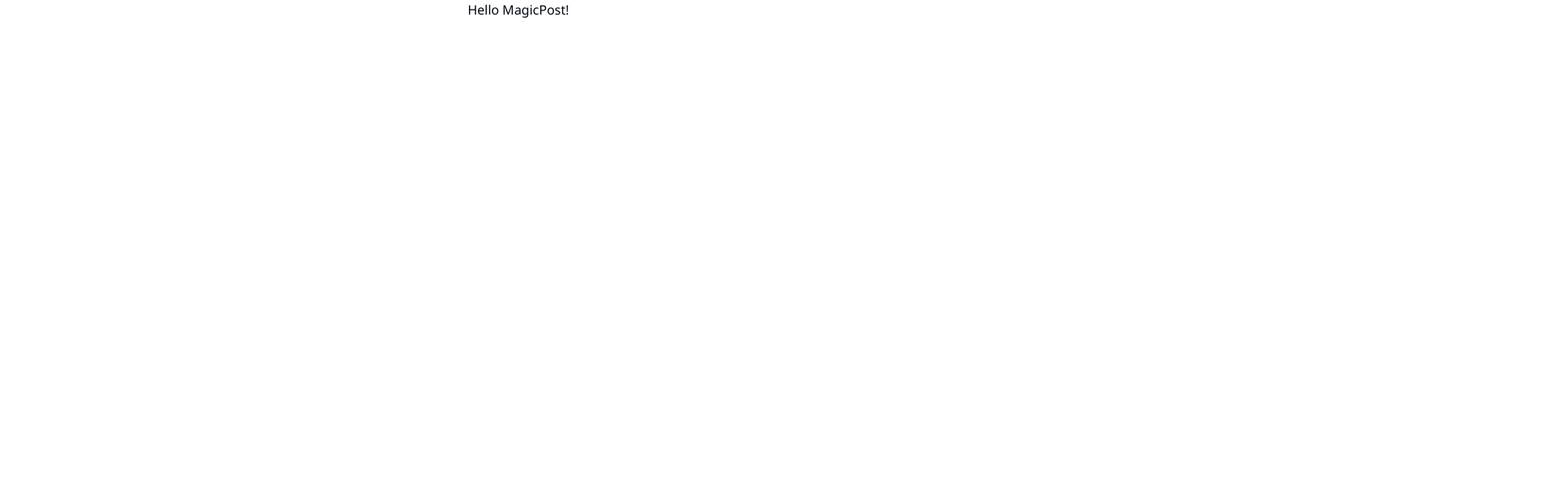
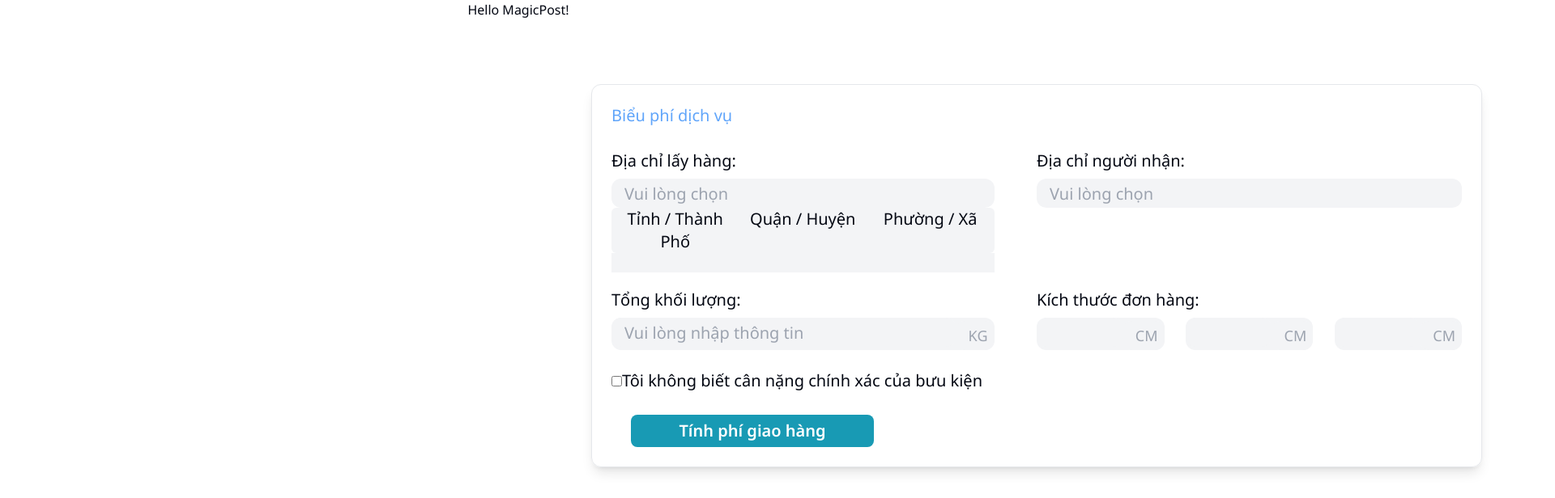
Before and after one commit to MagicPost/webapp, a Next.js app: page / in a window 1280 px wide. Shown: the top 616 px of the page at 81% size, 1920 px wide, since content can reach past the window. Built offline with nearby package versions, Linux system fonts and the light colour scheme.

Commit message:
cuoc phi uoc tinh

```diff
--- a/src/app/(home)/page.tsx
+++ b/src/app/(home)/page.tsx
@@ -1,8 +1,12 @@
+import Cuocphi from "../../components/cuocphi";
+import React from "react";
+
 export default function HomePage() {
   return (
-    <main className='flex min-h-screen flex-col items-center justify-between'>
+    <div className='flex min-h-screen flex-col items-center justify-between'>
       <h1>Hello MagicPost!</h1>
+      <Cuocphi />
       {/* TODO: build landing page, QR scanner, parcel search */}
-    </main>
+    </div>
   );
 }
--- /dev/null
+++ b/src/components/cuocphi.tsx
@@ -0,0 +1,98 @@
+export default function cuocphi() {
+    return (
+        <div>
+            <div className="absolute top-20 w-full mt-6 px-4 sm:px-10 flex items-center justify-center"
+    //   className="[
+    //     {'-right-[1500px] transition-all duration-300': navigatorTab == 'follow' },
+    //     {'right-0 transition-all duration-300': navigatorTab == 'cost' },
+    //   ]"
+    >
+      <div className="w-[1100px] sm:text-xl flex flex-col sm: p-2 sm:p-6 rounded-xl shadow-lg border-[1px]">
+        <div className="text-blue-400 mb-7 w-full text-left">Biểu phí dịch vụ </div>
+        <div className="md:flex">
+          <div className="md:w-[50%] ">
+            <div className="">Địa chỉ lấy hàng: </div>
+            <div>
+              <input type="text" className="bg-gray-100 mt-2 md:w-[90%] w-full h-9 rounded-xl outline-none pl-4 text-sm sm:text-xl"
+              placeholder="Vui lòng chọn" />
+            </div>
+
+            <div className="flex w-[90%] bg-gray-100 rounded-md">
+              <div className="w-1/3">
+                <button className="w-full">
+                  <h4 className="text-center">Tỉnh / Thành Phố</h4>
+                </button>
+              </div>
+              <div className="w-1/3">
+                <button className="w-full">
+                  <h4 className="text-center">Quận / Huyện</h4>
+                </button>
+              </div>
+              <div className="w-1/3">
+                <button className="w-full">
+                  <h4 className="text-center">Phường / Xã</h4>
+                </button>
+              </div>
+            </div>
+
+            <div className="flex w-[90%] bg-gray-100">
+              <div className="w-1/3">
+                <option value=""></option>
+              </div>
+              <div className="w-1/3">
+                <option value=""></option>
+              </div>
+              <div className="w-1/3">
+                <option value=""></option>
+              </div>
+            </div>
+          </div>
+          <div className="md:w-[50%]">
+            <div>Địa chỉ người nhận: </div>
+            <input type="text" className="bg-gray-100 mt-2 w-full h-9 rounded-xl outline-none pl-4 text-sm sm:text-xl"
+            placeholder="Vui lòng chọn"></input>
+          </div>
+        </div>
+
+        <div className="md:flex mt-5">
+          <div className="md:w-[50%]">
+            <div className="md:w-full">Tổng khối lượng: </div>
+            <div className="md:w-full mt-2">
+              <div className="rounded-xl flex bg-gray-100 md:w-[90%] ">
+                <input type="text" className="bg-gray-100 w-[93%] h-9 rounded-xl outline-none pl-4 text-sm md:text-xl"
+                placeholder="Vui lòng nhập thông tin" />
+                <span className="text-gray-400 bg-gray-100 py-1 pr-2 outline-none rounded-xl pl-4 text-xs md:text-lg mt-1">KG</span>
+              </div>
+            </div>
+          </div>
+          <div className="md:w-[50%]">
+            <div>Kích thước đơn hàng: </div>
+            <div className="flex md:w-full mt-2 justify-between">
+              <div className="w-[30%] rounded-xl bg-gray-100 flex">
+                <input type="text" className="bg-gray-100 w-[93%] h-9 rounded-xl outline-none pl-4 text-sm md:text-xl" />
+                <span className="text-gray-400 bg-gray-100 py-1 pr-2 outline-none rounded-xl pl-4 text-xs md:text-lg mt-1">CM</span>
+              </div>
+              <div className="w-[30%] rounded-xl bg-gray-100 flex">
+                <input type="text" className="bg-gray-100 w-[93%] h-9 rounded-xl outline-none pl-4 text-sm md:text-xl" />
+                <span className="text-gray-400 bg-gray-100 py-1 pr-2 outline-none rounded-xl pl-4 text-xs md:text-lg mt-1">CM</span>
+              </div>
+              <div className="w-[30%] rounded-xl bg-gray-100 flex">
+                <input type="text" className="bg-gray-100 w-[93%] h-9 rounded-xl outline-none pl-4 text-sm md:text-xl" />
+                <span className="text-gray-400 bg-gray-100 py-1 pr-2 outline-none rounded-xl pl-4 text-xs md:text-lg mt-1">CM</span>
+              </div>
+            </div>
+          </div>
+        </div>
+        <div className="mt-6">
+            <input type="checkbox" />
+            Tôi không biết cân nặng chính xác của bưu kiện
+          </div>
+        <button className="bg-[#189ab4] h-10 w-[300px] sm:w-100 rounded-lg ml-2 sm:ml-6 text-white text-sm sm:text-xl font-semibold mt-7">
+          Tính phí giao hàng
+        </button>
+        </div>
+        </div>
+        </div>
+    )
+
+}
```
Also changed, not shown: 1 other file (tests, documents, lock files or other folders).
